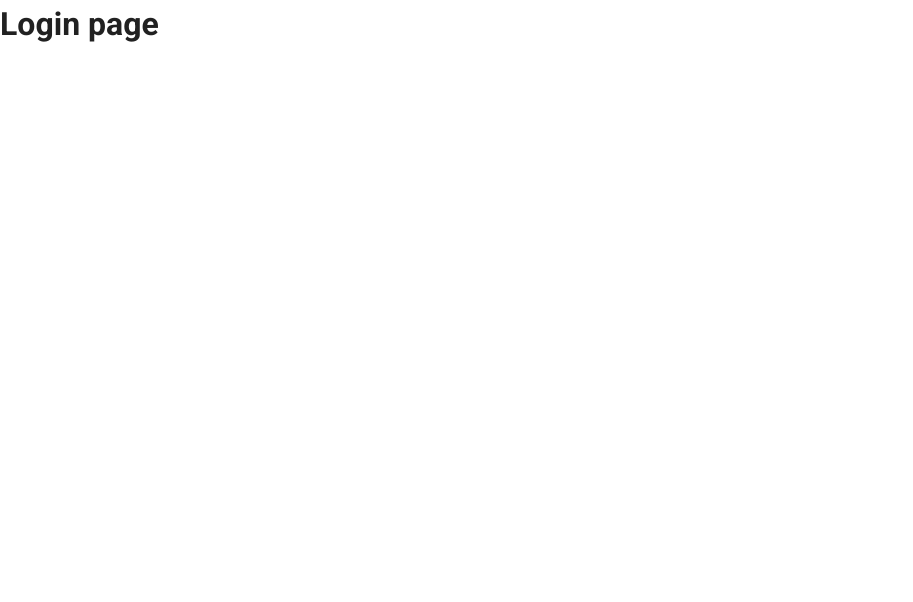
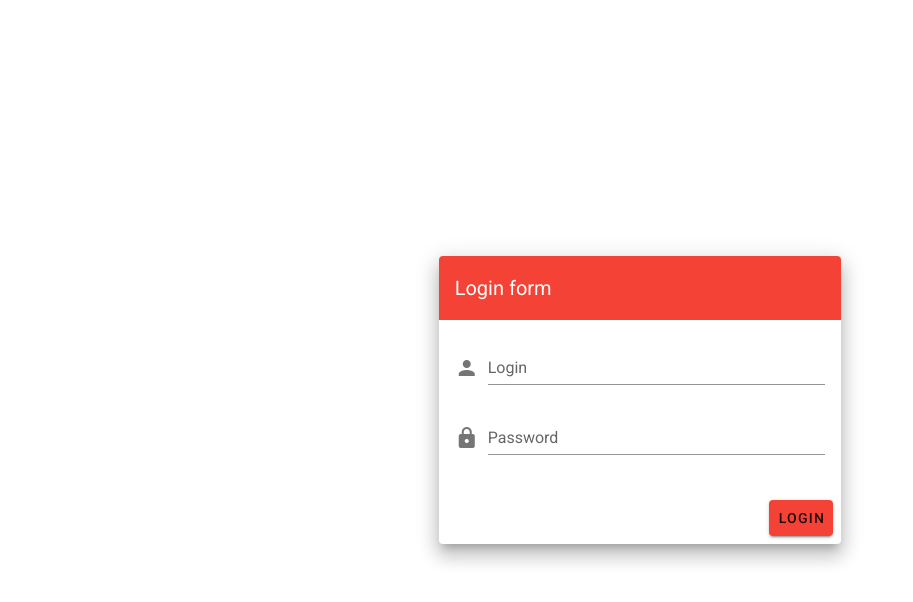
Before and after one commit to mihaibudeci/IntellST-frontend, a Vue app: page /login in a window 1280 px wide. Shown: the top 602 px of the page, without its empty margins (0-913 px from the left). Built offline with nearby package versions, Linux system fonts and the light colour scheme.

Commit message:
Add Login page

```diff
--- a/src/views/Login.vue
+++ b/src/views/Login.vue
@@ -1,12 +1,57 @@
 <template>
-  <div class="login">
-    <h1>Login page</h1>
-  </div>
+  <v-app id="inspire">
+    <v-content>
+      <v-container
+        class="fill-height"
+        fluid
+      >
+        <v-row
+          align="center"
+          justify="center"
+        >
+          <v-col
+            cols="12"
+            sm="8"
+            md="4"
+          >
+            <v-card class="elevation-12">
+              <v-toolbar
+                color="red"
+                dark
+                flat
+              >
+                <v-toolbar-title>Login form</v-toolbar-title>
+                <v-spacer></v-spacer>
+                <v-tooltip bottom>
+                  <span>Source</span>
+                </v-tooltip>
+              </v-toolbar>
+              <v-card-text>
+                <v-form>
+                  <v-text-field
+                    label="Login"
+                    name="login"
+                    prepend-icon="mdi-account"
+                    type="text"
+                  ></v-text-field>
+
+                  <v-text-field
+                    id="password"
+                    label="Password"
+                    name="password"
+                    prepend-icon="mdi-lock"
+                    type="password"
+                  ></v-text-field>
+                </v-form>
+              </v-card-text>
+              <v-card-actions>
+                <v-spacer></v-spacer>
+                <v-btn color="red">Login</v-btn>
+              </v-card-actions>
+            </v-card>
+          </v-col>
+        </v-row>
+      </v-container>
+    </v-content>
+  </v-app>
 </template>
-
-<script>
-
-export default {
-
-}
-</script>
```
